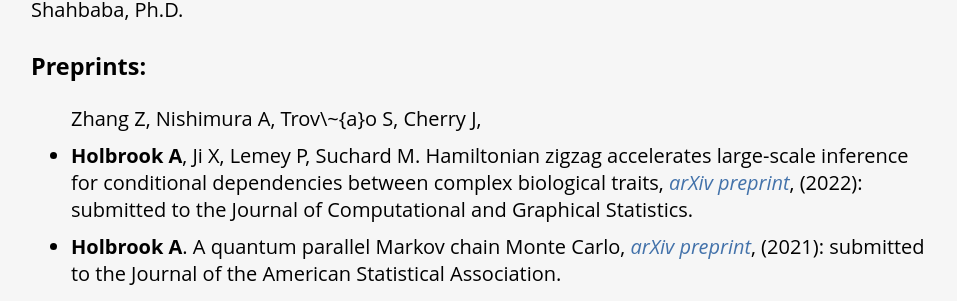
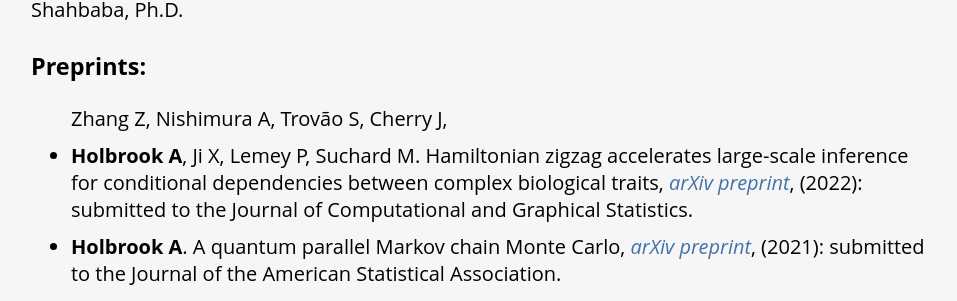
Before and after one commit to andrewjholbrook/andrewjholbrook.github.io, a Jekyll site: the page built from research.html, in a window 1280 px wide. Shown: the part 160-461 px from the top of the page, without its empty margins (161-1118 px from the left). Built offline with Jekyll 4.4.1, drawn with Linux system fonts in a browser that asks for light colours; a style sheet for code colours, icons or effects is not loaded.

Commit message:
Update research.html

```diff
--- a/research.html
+++ b/research.html
@@ -11,7 +11,7 @@ title: Andrew Holbrook | Research
 
   <h3>Preprints:</h3>
   <ul id="preprints">
-     Zhang Z, Nishimura A, Trov\~{a}o S, Cherry J, <li><b>Holbrook A</b>, Ji X, Lemey P, Suchard M. Hamiltonian zigzag accelerates large-scale inference for conditional dependencies between complex biological traits, <i><a href="http://arxiv.org/abs/2201.07291" target="_blank">arXiv preprint</a></i>, (2022): submitted to the Journal of Computational and Graphical Statistics.</li>
+     Zhang Z, Nishimura A, Trovão S, Cherry J, <li><b>Holbrook A</b>, Ji X, Lemey P, Suchard M. Hamiltonian zigzag accelerates large-scale inference for conditional dependencies between complex biological traits, <i><a href="http://arxiv.org/abs/2201.07291" target="_blank">arXiv preprint</a></i>, (2022): submitted to the Journal of Computational and Graphical Statistics.</li>
                 <li><b>Holbrook A</b>. A quantum parallel Markov chain Monte Carlo, <i><a href="http://arxiv.org/abs/2112.00212" target="_blank">arXiv preprint</a></i>, (2021): submitted to the Journal of the American Statistical Association.</li>
         <li><b>Holbrook A</b>. Generating MCMC proposals by randomly rotating the regular simplex, <i><a href="https://arxiv.org/abs/2110.06445" target="_blank">arXiv preprint</a></i>, (2021): submitted to the Journal of Multivariate Analysis.  </li>
         <li> Hassler G, Gallone B, Aristide L, Allen W, Tolkoff M, <b>Holbrook A</b>, Baele G, Lemey P, Suchard M. Principled, practical, flexible, fast: a new approach to phylogenetic factor analysis, <i><a href="https://arxiv.org/abs/2107.01246" target="_blank">arXiv preprint</a></i>, (2021): submitted to Methods in Ecology and Evolution.
```
